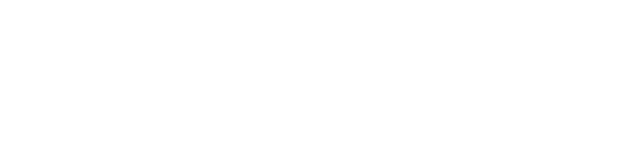
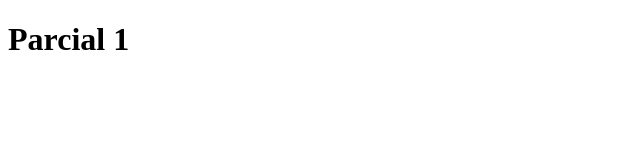
Before and after one commit to EmilSanchez/emilSantiagoSanchezRoperoParcial1, a plain HTML site: page index.html in a window 1280 px wide. Shown: the whole page, without its empty margins (0-640 px from the left). Drawn offline with Linux system fonts and the light colour scheme.

Commit message:
PruebaParcial

```diff
--- a/index.html
+++ b/index.html
@@ -6,6 +6,6 @@
     <title>Document</title>
 </head>
 <body>
-
+    <h1>Parcial 1</h1>
 </body>
 </html>
```
